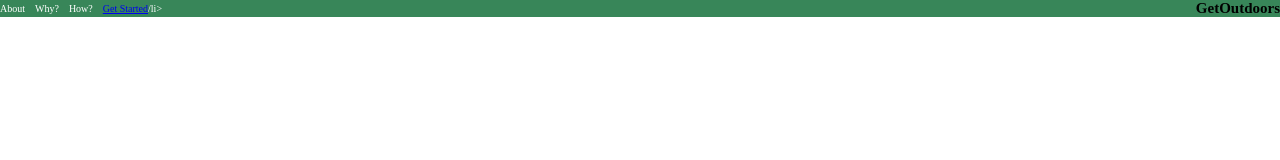
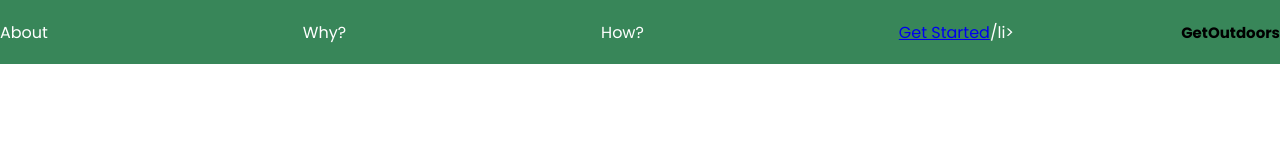
Before and after one commit to jamiev03/Get-Outdoors, a website: page index.html in a window 1280 px wide. Drawn offline with nearby package versions, Linux system fonts and the light colour scheme; files that its build step writes are made by us from their sources.

Commit message:
nav editing

```diff
--- a/sass/abstracts/_variables.scss
+++ b/sass/abstracts/_variables.scss
@@ -6,3 +6,8 @@ $color-primary-light: #79c99e;
 $color-white: #fff;
 
 $color-black: #1c1c1c;
+
+//fonts
+$font-size-regular: 1.6rem;
+$font-size-large: 2rem;
+$font-size-small: .8rem;
--- a/sass/base/_base.scss
+++ b/sass/base/_base.scss
@@ -13,4 +13,5 @@ html {
 }
 body {
     box-sizing: border-box;
+    font-family: 'Poppins', sans-serif;
 }
--- a/sass/layout/_header.scss
+++ b/sass/layout/_header.scss
@@ -2,15 +2,19 @@ nav {
     display: flex;
     justify-content: space-between;
     align-items: center;
-    background: #388659;
+    background: $color-primary-dark;
+    max-width: 100%;
+    height: 8vh;
 }
 .navigation {
     display: flex;
-    justify-content: space-around;
+    justify-content: space-between;
+    width: 80%;
 
     &__link {
         margin-right: 1rem;
         color: white;
         list-style: none;
+        font-size: $font-size-regular;
     }
 }
--- a/sass/main.scss
+++ b/sass/main.scss
@@ -1,4 +1,5 @@
+@import "abstracts/variables";
 @import "layout/header";
-@import "abstracts/variables";
+
 
 @import "base/base"
```
